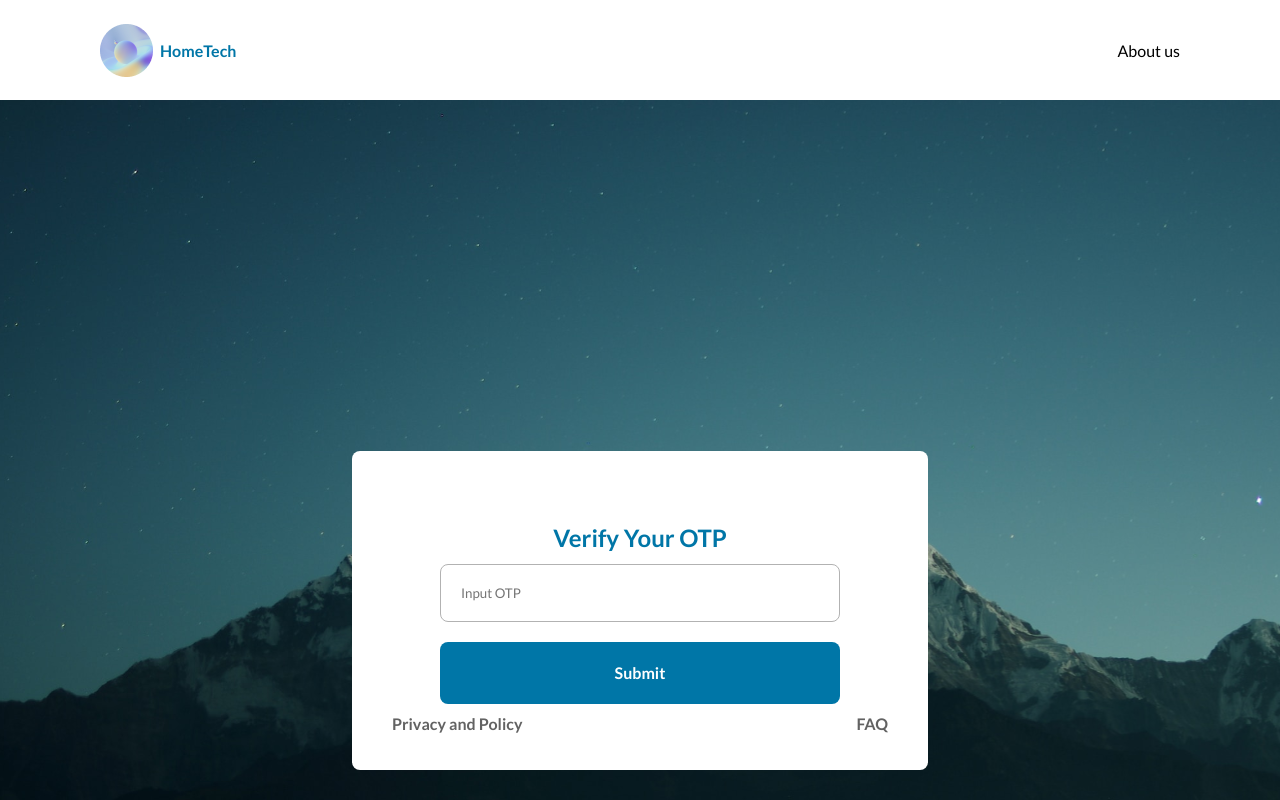
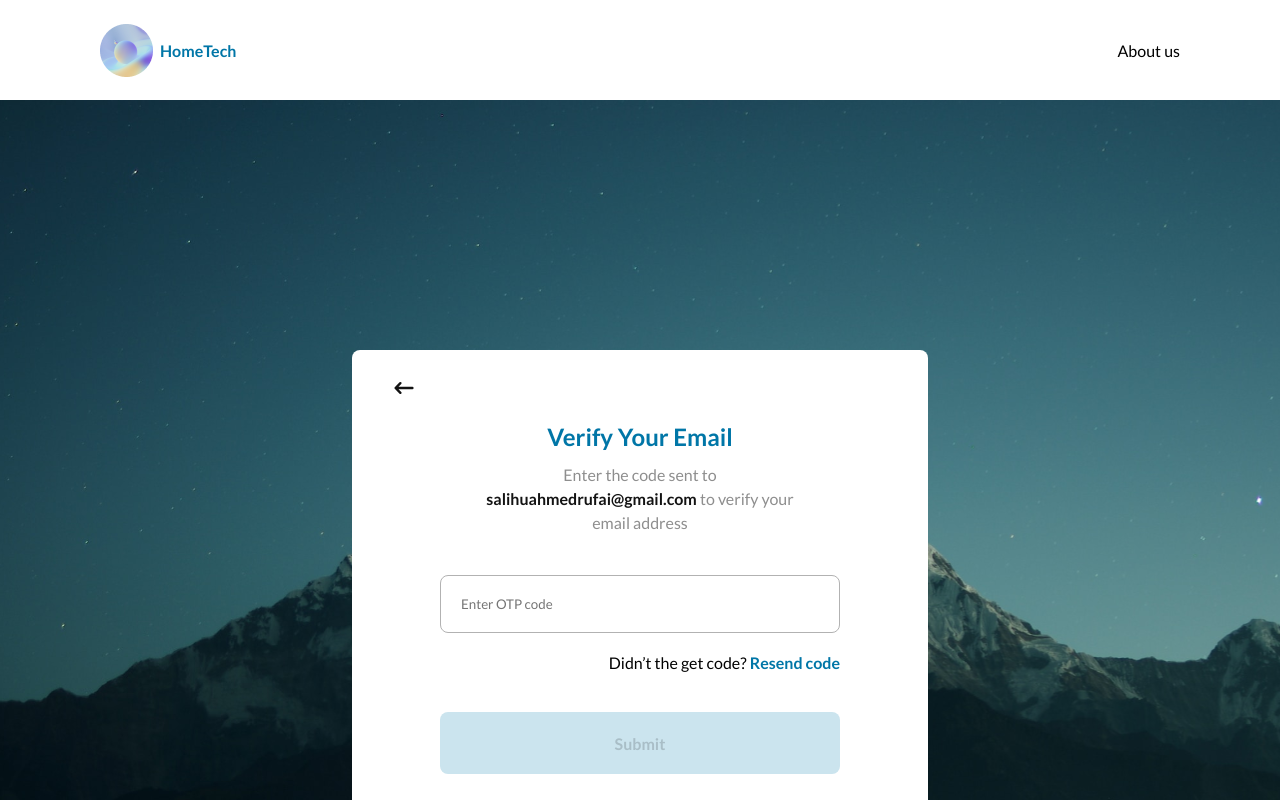
Before and after one commit to Intuneteq/home-tech, a Next.js app: page /otp in a window 1280 px wide. Built offline with nearby package versions, Linux system fonts and the light colour scheme.

Commit message:
FEAT: forgot password functionality added

```diff
--- /dev/null
+++ b/pages/api/changePassword.js
@@ -0,0 +1,34 @@
+import bcrypt from "bcrypt";
+
+import User from "../../models/user";
+import dbConnect from "../../lib/dbConnect";
+
+export default async function handler(req, res) {
+  const { method } = req;
+
+  await dbConnect();
+
+  console.log('i got here')
+  if (method === "POST") {
+    const { userId, password } = req.body;
+    console.log('user', userId)
+
+    if(!userId || !password) return res.status(422).json({success: false, message: 'incomplete payload'});
+
+    const foundUser = await User.findOne({_id: userId}).exec();
+    if(!foundUser) return res.status(404).json({success: false, message: 'invalid user Id'})
+
+    try {
+        const hashedPwd = await bcrypt.hash(password, 10);
+
+        foundUser.password = hashedPwd;
+        await foundUser.save();
+        res.status(201).json({success: true, message: 'user password successfully updated'});
+    } catch (error) {
+        return res.status(500).json({ message: error.message });
+    }
+
+  } else {
+    res.status(400).json({ success: false, message: "resource not found" });
+  }
+}
--- a/pages/emailLink/index.js
+++ b/pages/emailLink/index.js
@@ -21,7 +21,7 @@ const EmailLink = () => {
           style={{  marginBottom: "16px" }}
           className="modal-btn column-flex"
         >
-          <button onClick={() => router.push('/reset-password')} className="primary-btn">Go to Email</button>
+          <button onClick={() => router.push('/otp')} className="primary-btn">Go to Email</button>
         </div>
         <div
           style={{ marginTop: "22px", marginBottom: "156px" }}
--- a/pages/otp/index.js
+++ b/pages/otp/index.js
@@ -1,42 +1,63 @@
-import React, { useState } from 'react';
+import React, { useState } from "react";
 import { useRouter } from "next/router";
 import axios from "axios";
-import { toast } from 'react-toastify';
+import { toast } from "react-toastify";
 
-import useAppProvider from '../../hooks/useAppProvider';
+import useAppProvider from "../../hooks/useAppProvider";
+import { HiArrowNarrowLeft } from "react-icons/hi";
 
 const OTPVerification = () => {
   const [otp, setOTP] = useState("");
   const { userId } = useAppProvider();
-    const router = useRouter()
+  const router = useRouter();
   const handleVerification = async () => {
     try {
-            const res = await axios.post('/api/otp', {userId, otp});
-            toast.success('OTP verified');
-            router.push('/colors/register')
+      const res = await axios.post("/api/otp", { userId, otp });
+      toast.success("OTP verified");
+      router.push("/reset-password");
     } catch (error) {
       console.log(error);
       toast.error(error.message);
     }
-    }
+  };
   return (
     <main style={{ height: "100vh" }} className="app__flex main">
       <article className="column-flex modal">
+      <div className="modal-arrow">
+          <HiArrowNarrowLeft onClick={() => router.back()} />
+        </div>
         <h1 style={{ marginBottom: "12px" }} className="head-text">
-          Verify Your OTP
+          Verify Your Email
         </h1>
+        <p style={{ marginBottom: "40px" }} className="p-text-2">
+          Enter the code sent to{" "}
+          <b style={{ color: "#131313" }}>salihuahmedrufai@gmail.com</b> to
+          verify your email address
+        </p>
         <div className="modal-input">
           <input
             type="text"
-            placeholder="Input OTP"
-            onChange={(e)=>setOTP(e.target.value)}
+            placeholder="Enter OTP code"
+            onChange={(e) => setOTP(e.target.value)}
           />
         </div>
-        <div
-          style={{ marginBottom: "10px" }}
-          className="modal-btn column-flex"
+        <div style={{marginBottom: '40px'}} className="extras app__flex-5">
+          <p className="p-text">
+            Didn’t the get code?{" "}
+            <span
+              style={{
+                color: "#0076A7",
+                fontWeight: "700",
+              }}
             >
-          <button onClick={handleVerification} className="primary-btn">Submit</button>
+              Resend code
+            </span>
+          </p>
+        </div>
+        <div style={{ marginBottom: "40px" }} className="modal-btn column-flex">
+          <button disabled={otp ? false : true} onClick={handleVerification} className="primary-btn">
+            Submit
+          </button>
         </div>
         <div className="modal-footer app__flex-2">
           <p>Privacy and Policy</p>
@@ -44,7 +65,7 @@ const OTPVerification = () => {
         </div>
       </article>
     </main>
-  )
-}
+  );
+};
 
 export default OTPVerification;
```
Also changed, not shown: pages/register/index.js (+8 -2 lines), pages/reset-password/index.js (+65 -21 lines). Lines whose indentation alone changed are shown as unchanged.
